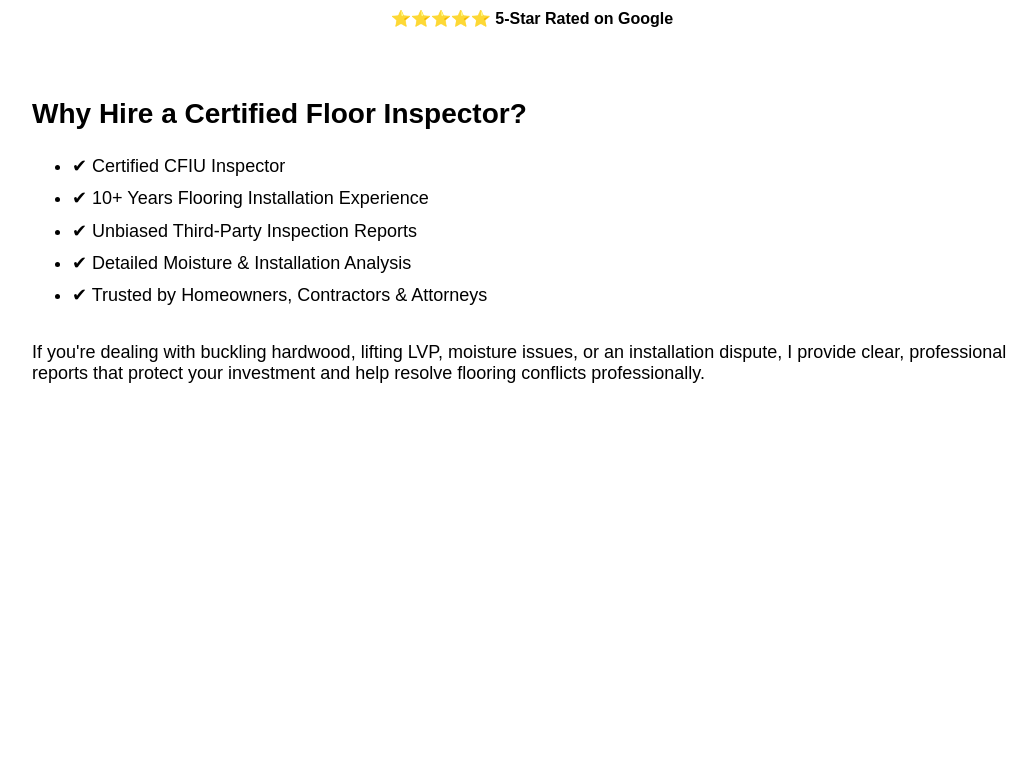
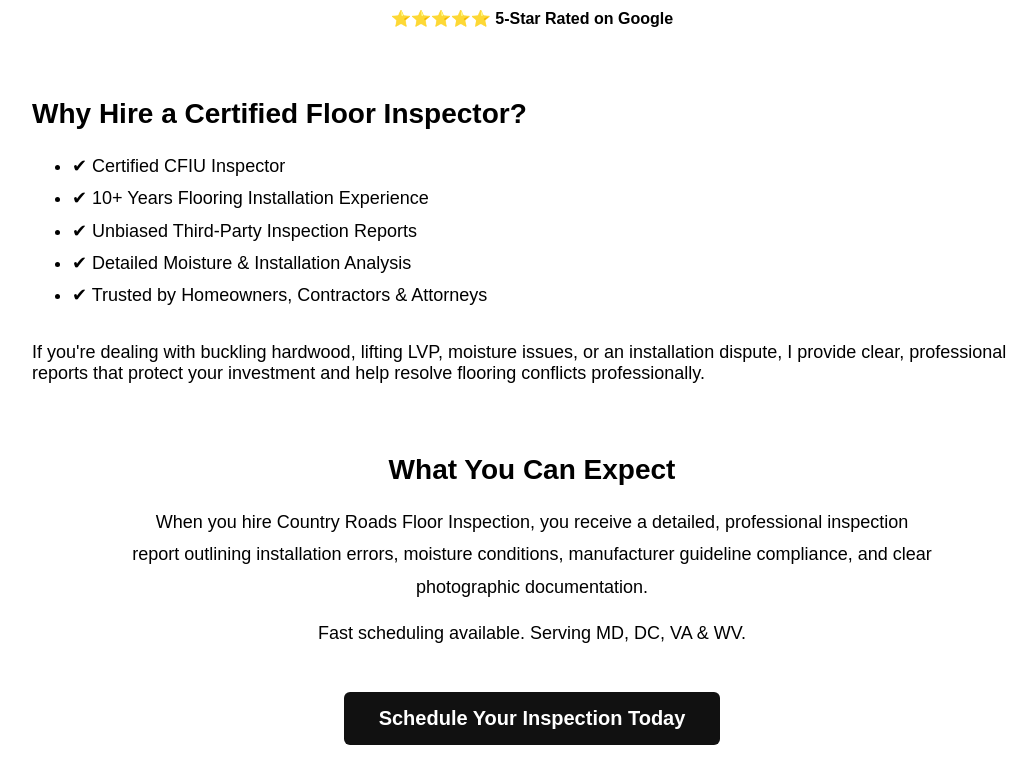
Before and after one commit to RogerN1984/country-roads-floor-inspection, a Next.js app: page / in a window 1280 px wide. Shown: the part 335-1118 px from the top of the page, without its empty margins (108-1144 px from the left). Before the commit the page ends 817 px from the top, so only its background shows below. Built offline with nearby package versions, Linux system fonts and the light colour scheme.

Commit message:
Update page.js

```diff
--- a/app/page.js
+++ b/app/page.js
@@ -3,7 +3,7 @@
     <main style={{ padding: "80px 20px", maxWidth: "1000px", margin: "auto", textAlign: "center" }}>
 
       <h1 style={{ fontSize: "40px", marginBottom: "20px" }}>
-        Certified Floor Inspector Serving MD, DC & WV
+        Certified Floor Inspector Serving MD, DC, VA & WV
       </h1>
 
       <p style={{ fontSize: "20px", marginBottom: "30px" }}>
@@ -49,6 +49,39 @@
         </p>
       </div>
 
+      <div style={{ marginTop: "70px", textAlign: "center" }}>
+        <h2 style={{ fontSize: "28px", marginBottom: "20px" }}>
+          What You Can Expect
+        </h2>
+
+        <p style={{ fontSize: "18px", lineHeight: "1.8", maxWidth: "800px", margin: "auto" }}>
+          When you hire Country Roads Floor Inspection, you receive a detailed,
+          professional inspection report outlining installation errors, moisture conditions,
+          manufacturer guideline compliance, and clear photographic documentation.
+        </p>
+
+        <p style={{ fontSize: "18px", marginTop: "20px" }}>
+          Fast scheduling available. Serving MD, DC, VA & WV.
+        </p>
+
+        <a
+          href="tel:13047039675"
+          style={{
+            display: "inline-block",
+            marginTop: "30px",
+            background: "#111",
+            color: "#fff",
+            padding: "15px 35px",
+            fontSize: "20px",
+            fontWeight: "bold",
+            textDecoration: "none",
+            borderRadius: "6px"
+          }}
+        >
+          Schedule Your Inspection Today
+        </a>
+      </div>
+
     </main>
   );
 }
```
